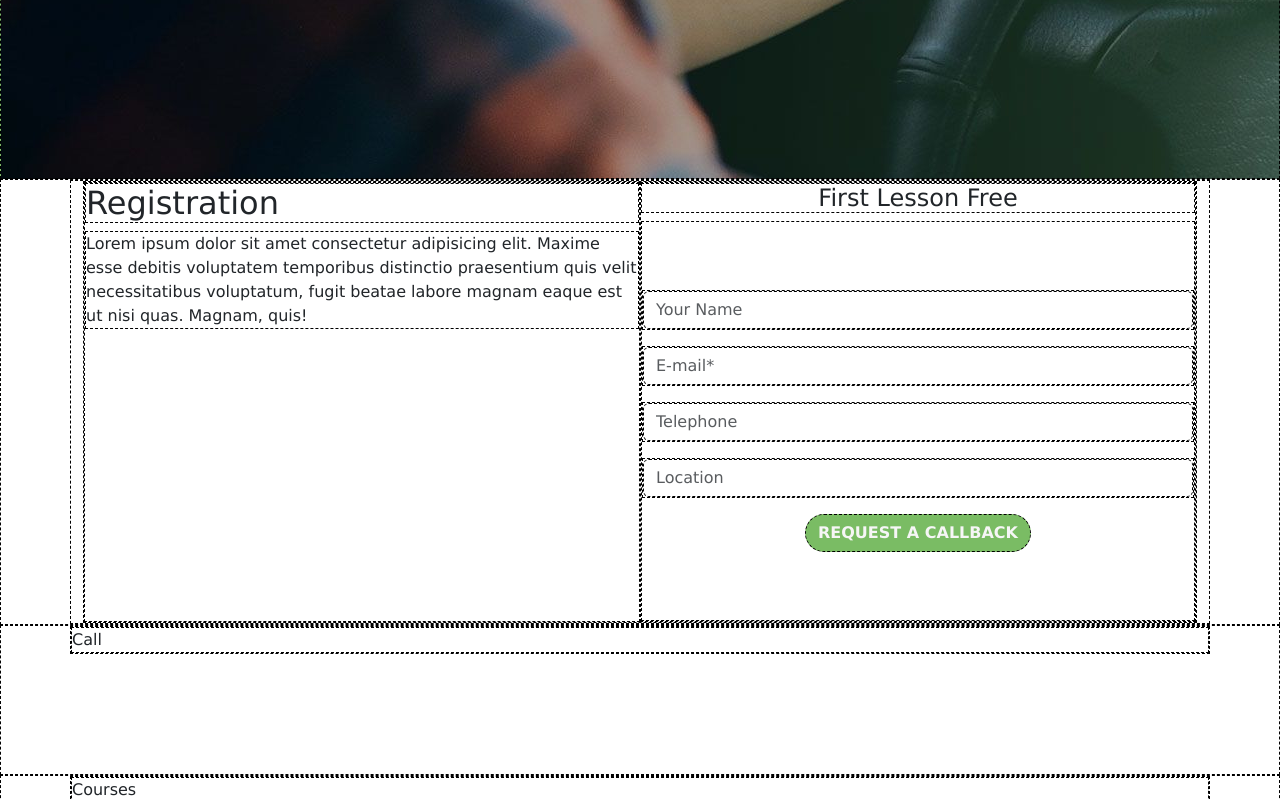
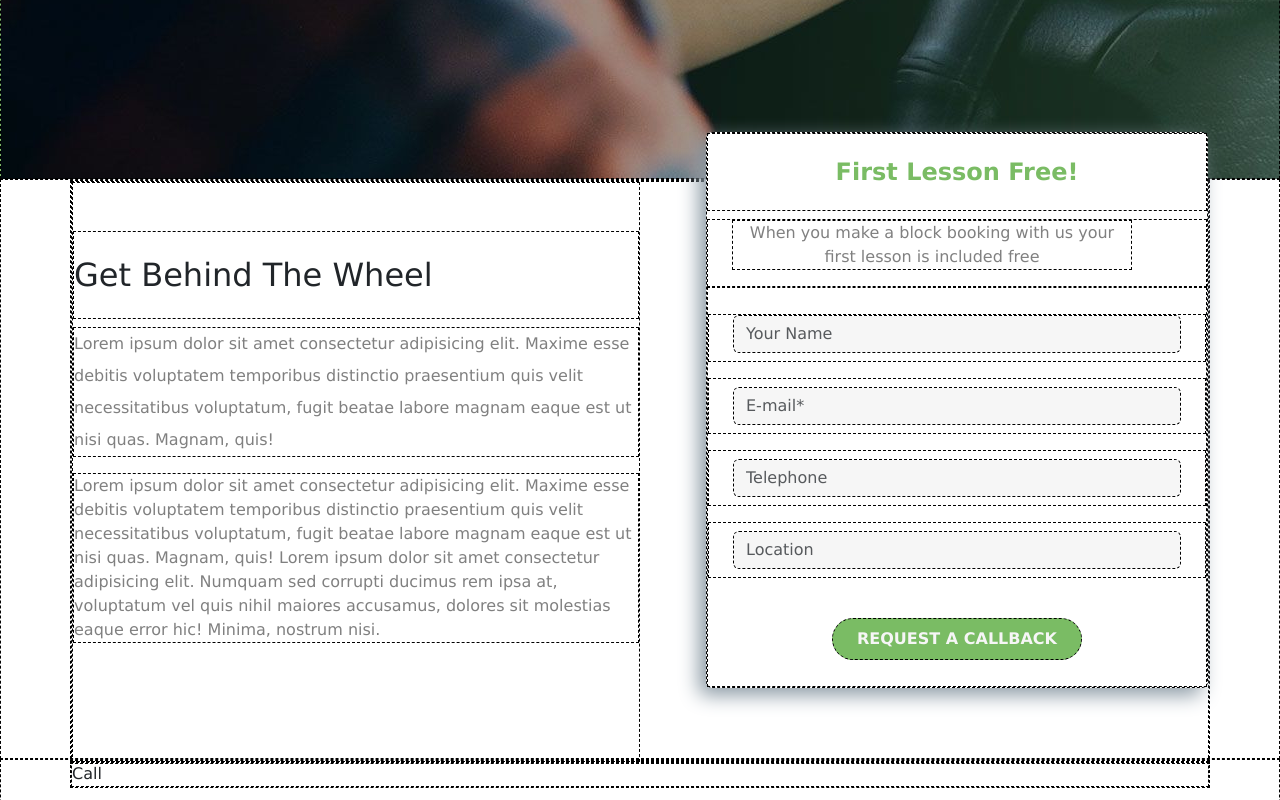
Before and after one commit to mattemutti/proj-html-vuejs, a Vue app: page / in a window 1280 px wide. Shown: the part 660-1460 px from the top of the page. Built offline with nearby package versions, Linux system fonts and the light colour scheme.

Commit message:
update section registration

```diff
--- a/src/App.vue
+++ b/src/App.vue
@@ -43,7 +43,7 @@ export default {
     <!-- Button left All page -->
 
     <AppHeader />
-    <AppNavbar class="position-fixed" />
+    <AppNavbar class="position-absolute" />
     <AppMain />
     <AppFooter />
   </section>
--- a/src/assets/scss/style.scss
+++ b/src/assets/scss/style.scss
@@ -2,9 +2,21 @@
 @use './partials/header.scss';
 @use 'bootstrap/scss/bootstrap.scss';
 
+/***********************************************************************************/
+/* Roole */
 
 
+.c_primary {
+	color: $primary_color;
+}
 
+.c_text_light {
+	color: gray;
+}
+
+.c_text_dark {
+	color: $dark
+}
 
 
 /***********************************************************************************/
@@ -31,7 +43,7 @@
 
 
 /***********************************************************************************/
-/* Button on All page Left */
+/* Button on All page right */
 
 .demos,
 .on_sale {
@@ -118,14 +130,46 @@ main {
 	}
 
 	.registration {
+		height: 580px;
 
-		.form_registration {
-			height: 400px;
+		.text_registration {
+			height: 580px;
+		}
 
-			.btn_registration {
-				background-color: $primary_color;
-				color: $bg_input;
+		.card_form_registration {
 
+			right: 0px;
+			top: -50px;
+			background-color: $lighter;
+			box-shadow: -7px 7px 20px 0px #8a99a4;
+
+			.title_form {
+				color: $primary_color;
+
+			}
+
+			& p {
+
+				max-width: 400px;
+
+
+
+			}
+
+			.form_registration {
+				height: 400px;
+				width: 500px;
+
+				.bg_input {
+					background-color: $bg_input;
+				}
+
+				.btn_registration {
+					background-color: $primary_color;
+					color: $bg_input;
+					font-size: 16px;
+
+				}
 			}
 		}
 	}
--- a/src/components/AppMain.vue
+++ b/src/components/AppMain.vue
@@ -19,38 +19,54 @@ export default {
 		<!-- Jumbotrone -->
 
 		<section class="registration">
-			<div class="container">
-				<div class="d-flex justify-content-between">
-					<div class="">
-						<h2>Registration</h2>
-						<p>Lorem ipsum dolor sit amet consectetur adipisicing elit. Maxime esse debitis voluptatem
+			<div class="container g-0">
+				<div class="d-flex justify-content-between position-relative">
+					<div class="col-6 text_registration">
+						<h2 class="py-4 mt-5 ">Get Behind The Wheel</h2>
+						<p class="lh-lg c_text_light">Lorem ipsum dolor sit amet consectetur adipisicing elit. Maxime
+							esse
+							debitis
+							voluptatem
 							temporibus distinctio praesentium quis velit necessitatibus voluptatum, fugit beatae labore
 							magnam eaque est ut nisi quas. Magnam, quis!</p>
+						<p class="lh-base c_text_light">Lorem ipsum dolor sit amet consectetur adipisicing elit. Maxime
+							esse debitis
+							voluptatem
+							temporibus distinctio praesentium quis velit necessitatibus voluptatum, fugit beatae labore
+							magnam eaque est ut nisi quas. Magnam, quis! Lorem ipsum dolor sit amet consectetur
+							adipisicing elit. Numquam sed corrupti ducimus rem ipsa at, voluptatum vel quis nihil
+							maiores accusamus, dolores sit molestias eaque error hic! Minima, nostrum nisi.</p>
 					</div>
-					<div class="col-6 text-center">
-						<h4 class="title_form">First Lesson Free</h4>
+					<div class="text-center position-absolute card_form_registration rounded">
+						<h4 class="title_form py-4 fw-semibold">First Lesson Free!</h4>
+						<div class="px-4">
+							<p class="c_text_light">When you make a block booking with us your first lesson is included
+								free</p>
+						</div>
 						<form class="form_registration align-content-center " action="">
-							<div class="mb-3">
-								<input type="name" class="form-control" id="exampleInputName" aria-describedby=""
-									placeholder="Your Name">
+							<div class="mb-3 px-4 pb-2">
+								<input type="name" class="form-control bg_input" id="exampleInputName"
+									aria-describedby="" placeholder="Your Name">
 							</div>
-							<div class="mb-3">
-								<input type="email" class="form-control" id="exampleInputEmail1"
+							<div class="mb-3 px-4 py-2">
+								<input type="email" class="form-control bg_input" id="exampleInputEmail1"
 									aria-describedby="emailHelp" placeholder="E-mail*">
 							</div>
-							<div class="mb-3">
-								<input type="name" class="form-control" id="exampleInputName" aria-describedby=""
-									placeholder="Telephone">
+							<div class="mb-3 px-4 py-2">
+								<input type="name" class="form-control bg_input" id="exampleInputName"
+									aria-describedby="" placeholder="Telephone">
 							</div>
-							<div class="mb-3">
-								<input type="name" class="form-control" id="exampleInputName" aria-describedby=""
-									placeholder="Location">
+							<div class="mb-3 px-4 py-2">
+								<input type="name" class="form-control bg_input" id="exampleInputName"
+									aria-describedby="" placeholder="Location">
 							</div>
 
 							<button type="submit"
-								class="btn btn_registration rounded-pill fw-bold text-uppercase">Request a
+								class="btn btn_registration rounded-pill fw-bold text-uppercase px-4 mt-4 py-2">Request
+								a
 								Callback</button>
 						</form>
+						<!-- Form Registration -->
 					</div>
 				</div>
 			</div>
--- a/src/components/AppNavbar.vue
+++ b/src/components/AppNavbar.vue
@@ -16,7 +16,7 @@ export default {
 						<a class="text-uppercase" href="#">About</a>
 						<a class="text-uppercase" href="#">Prices</a>
 						<a class="text-uppercase" href="#">Courses <button
-								class="btn_green_nav fw-bold">new</button></a>
+								class="btn_green_nav fw-bold rounded">new</button></a>
 						<a class="text-uppercase" href="#">Location</a>
 						<a class="text-uppercase" href="#">Blog</a>
 						<button class="btn btn-success rounded-pill fw-bold btn_green_nav px-4">BOOK NOW</button>
```
